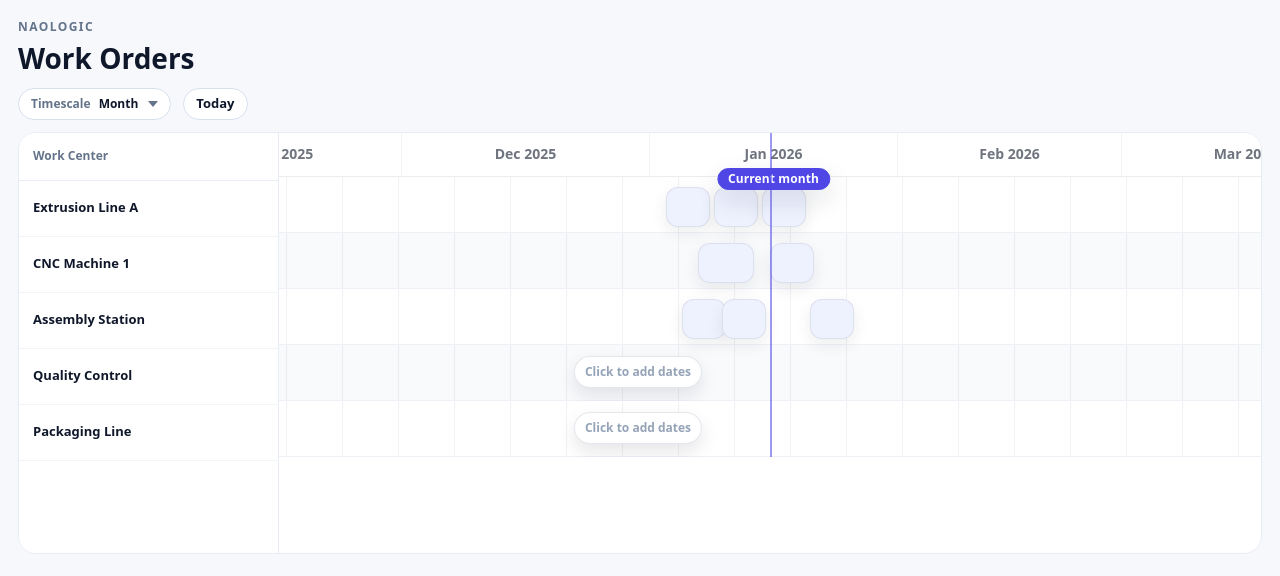
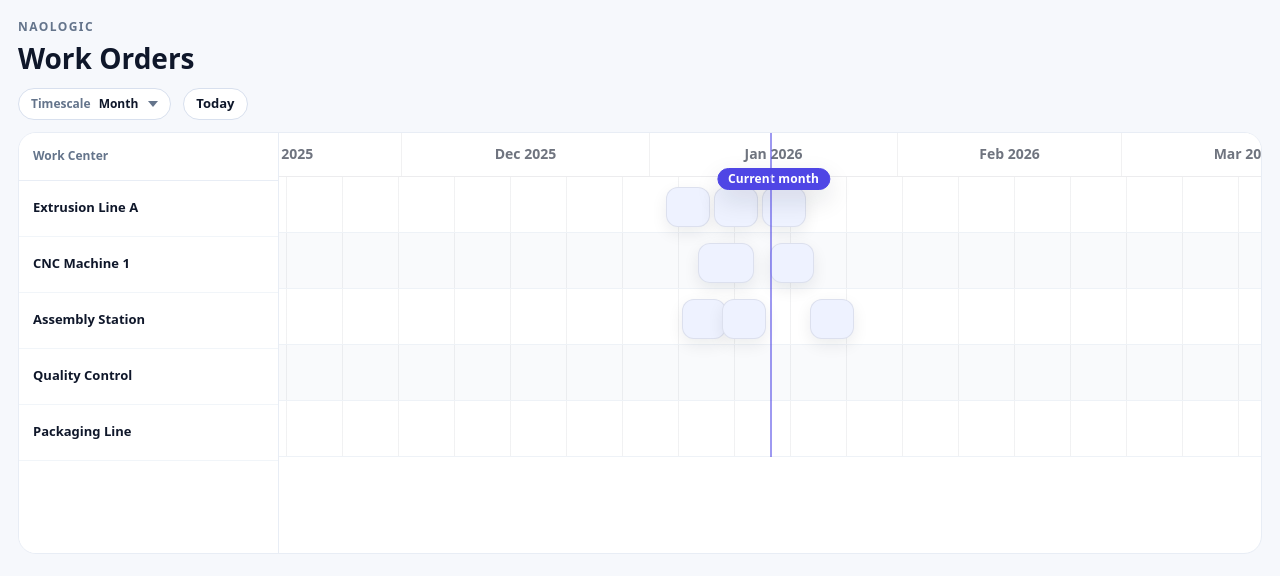
Before and after one commit to william-mcdermott/work-order-timeline, an Angular app: page / in a window 1280 px wide. Shown: the top 576 px of the page. Built offline with nearby package versions, Linux system fonts and the light colour scheme; a web font is replaced by a local one.

Commit message:
Add row hover hint for empty work center tracks

```diff
--- a/src/app/timeline/timeline-grid/timeline-grid.html
+++ b/src/app/timeline/timeline-grid/timeline-grid.html
@@ -9,11 +9,9 @@
       role="button"
       tabindex="0"
       (click)="onRowClick(wc.id, $event)"
-      (keydown.enter)="onRowClick(wc.id, $event)"
-      (keydown.space)="onRowClick(wc.id, $event)"
-      [style.--colWidthPx.px]="colWidthPx"
+      (mousemove)="onTrackMove($event)"
+      (mouseleave)="onTrackLeave($event)"
     >
-      <!-- Work order bars for this work center -->
       <app-work-order-bar
         *ngFor="let b of barsFor(wc.id); trackBy: trackById"
         [bar]="b"
@@ -24,7 +22,7 @@
         (delete)="delete.emit($event)"
       ></app-work-order-bar>
 
-      <div class="hint" *ngIf="barsFor(wc.id).length === 0">Click to add dates</div>
+      <div class="add-hint" *ngIf="barsFor(wc.id).length === 0">Click to add dates</div>
     </div>
   </div>
 </div>
--- a/src/app/timeline/timeline-grid/timeline-grid.scss
+++ b/src/app/timeline/timeline-grid/timeline-grid.scss
@@ -49,7 +49,7 @@
 
 .track:focus-visible {
   box-shadow: 0 0 0 3px rgba(122, 167, 255, 0.35);
-  border-radius: 12px;
+  border-radius: 10px;
 }
 
 /* Layer that contains the bars */
@@ -59,25 +59,34 @@
 }
 
 /* Empty-row hint */
-.hint {
+.add-hint {
   position: absolute;
-  left: 50%;
-  top: 50%;
-  transform: translate(-50%, -50%);
+
+  /* follow mouse (fallback to center if not set yet) */
+  left: var(--hint-x, 50%);
+  top: var(--hint-y, 50%);
+  transform: translate(12px, -50%);
+
+  height: 28px;
+  padding: 0 12px;
+  border-radius: 999px;
+
+  display: inline-flex;
+  align-items: center;
 
   font-size: 12px;
-  font-weight: 700;
-  color: #94a3b8;
+  font-weight: 800;
 
-  background-color: #ffffff;
-  border: 1px solid rgba(148, 163, 184, 0.25);
-  padding: 6px 10px;
-  border-radius: 999px;
+  background: #ffffff;
+  border: 1px solid rgba(15, 23, 42, 0.12);
+  color: rgba(15, 23, 42, 0.75);
 
+  opacity: 0;
+  transition: opacity 120ms ease;
   pointer-events: none;
+  z-index: 2;
 
-  /* Keep hint crisp over tinted rows */
-  box-shadow: 0 8px 18px rgba(15, 23, 42, 0.10);
+  white-space: nowrap;
 }
 
 .bar {
@@ -88,3 +97,8 @@
   background: rgba(15, 23, 42, 0.04);
   box-shadow: inset 0 0 0 1px rgba(148, 163, 184, 0.35);
 }
+
+.track:hover .add-hint,
+.track:focus-visible .add-hint {
+  opacity: 1;
+}
--- a/src/app/timeline/timeline-grid/timeline-grid.ts
+++ b/src/app/timeline/timeline-grid/timeline-grid.ts
@@ -39,23 +39,15 @@ export class TimelineGridComponent {
   }
 
   onRowClick(workCenterId: string, evt: Event) {
-    // Only emit mouse events to the parent (parent uses clientX math)
+    // only emit mouse clicks (has coords)
     if (evt instanceof MouseEvent) {
       this.rowClick.emit({ workCenterId, event: evt });
-    } else {
-      // Keyboard activation: use center of track as click position
-      const el = evt.currentTarget as HTMLElement | null;
-      if (!el) return;
+    }
+  }
 
-      const rect = el.getBoundingClientRect();
-      const synthetic = new MouseEvent('click', {
-        bubbles: true,
-        clientX: rect.left + rect.width / 2,
-        clientY: rect.top + rect.height / 2,
-      });
-
-      this.rowClick.emit({ workCenterId, event: synthetic });
-    }
+  onRowKeyCreate(workCenterId: string) {
+    // keyboard create: parent should default to "today" or center-of-viewport
+    this.rowClick.emit({ workCenterId, event: null as unknown as MouseEvent });
   }
 
   onToggleMenu(payload: BarMenuTogglePayload) {
@@ -68,6 +60,23 @@ export class TimelineGridComponent {
     return 56;
   }
 
+  onTrackMove(evt: MouseEvent) {
+    const el = evt.currentTarget as HTMLElement;
+
+    const rect = el.getBoundingClientRect();
+    const x = evt.clientX - rect.left;
+    const y = evt.clientY - rect.top;
+
+    el.style.setProperty('--hint-x', `${x}px`);
+    el.style.setProperty('--hint-y', `${y}px`);
+  }
+
+  onTrackLeave(evt: MouseEvent) {
+    const el = evt.currentTarget as HTMLElement;
+    el.style.removeProperty('--hint-x');
+    el.style.removeProperty('--hint-y');
+  }
+
   trackByWc = (_: number, wc: WorkCenter) => wc.id;
   trackById = (_: number, b: WorkOrderBarVM) => b.id;
 }
```
